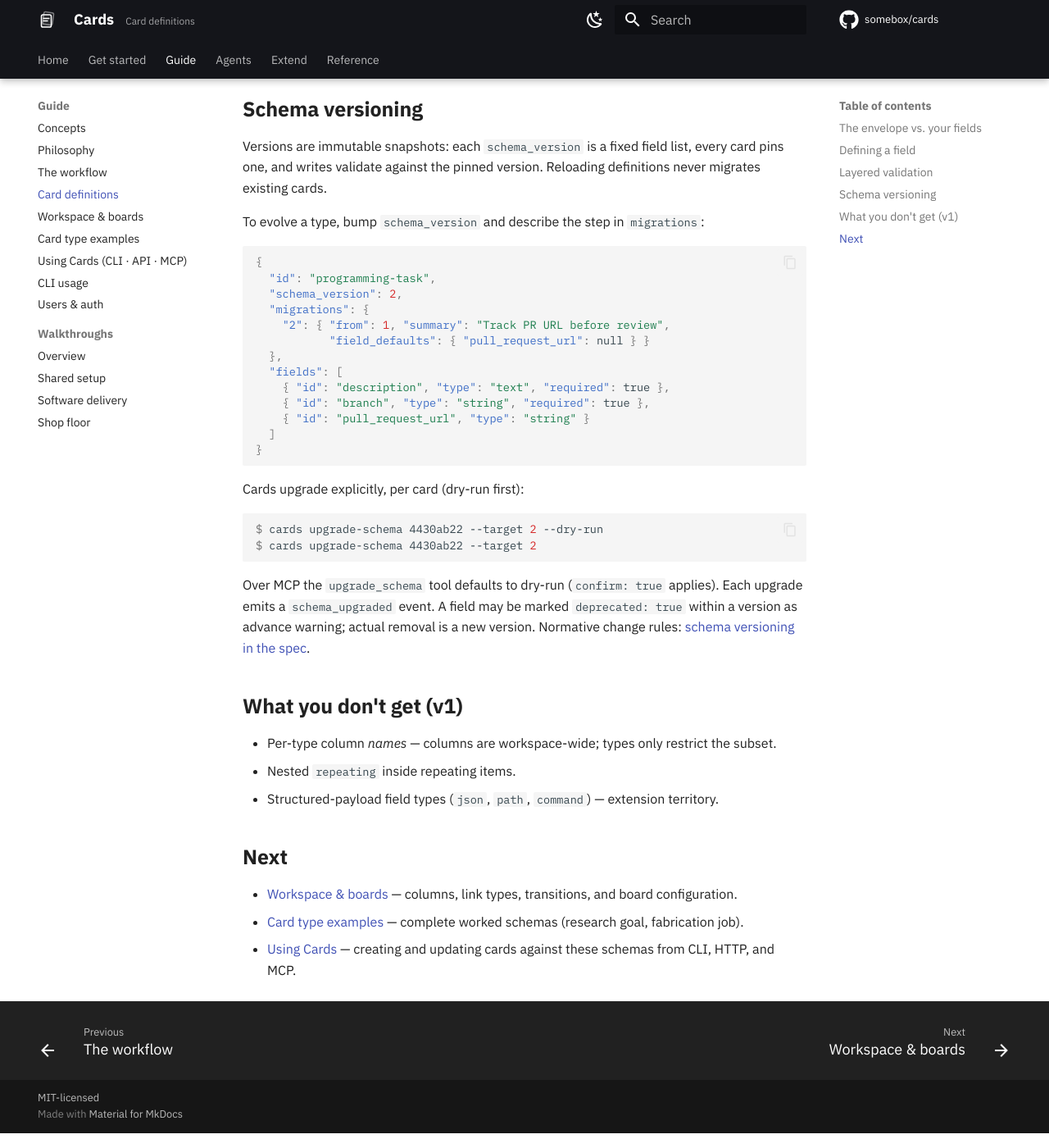
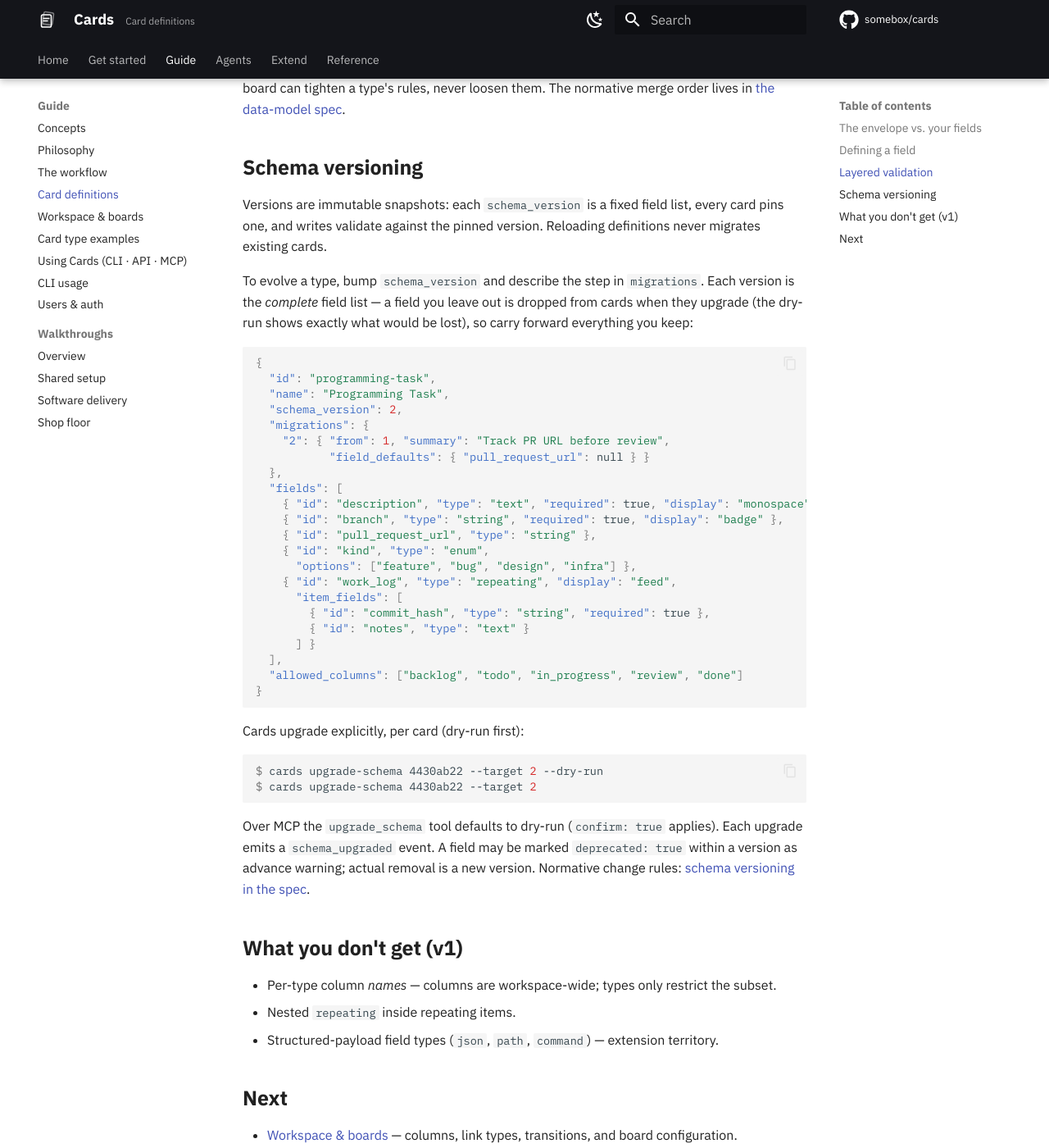
Before and after one commit to somebox/cards, an MkDocs documentation site: the page built from docs/reference/DEVELOPER-REFERENCE-SCHEMA-AUTHORING.md, in a window 1280 px wide and 1400 px high, scrolled down 3340 px. Shown: the whole window at 82% size. Built offline with MkDocs 1.6.1 and Material for MkDocs 9.7.7, drawn with Linux system fonts in a browser that asks for light colours; comment, search, counter and statistics services are not loaded; some of the changed text lies outside the part shown.

Commit message:
docs(schema): connect definition id to card type_id; fix v2 example dropping fields
Validated the whole Card definitions page against the loader: the headline
example loads/creates/appends, the date-min-as-string parse error is real,
display values and deprecated match core, and upgrade-schema --dry-run is
confirmed non-mutating.

Two fixes from that pass:
- The envelope table's type_id row never said it IS the definition's id —
  now stated in prose and in the row.
- The schema_version 2 example omitted kind/work_log while claiming an
  additive change; verified via upgrade dry-run that this silently drops
  both fields. Example now carries the full field list forward, with a
  warning that a version is the complete list.

Co-Authored-By: Claude Fable 5 <noreply@anthropic.com>

````diff
--- a/docs/reference/DEVELOPER-REFERENCE-SCHEMA-AUTHORING.md
+++ b/docs/reference/DEVELOPER-REFERENCE-SCHEMA-AUTHORING.md
@@ -41,12 +41,15 @@ generated MCP tools. This page covers authoring them.
 ## The envelope vs. your fields
 
 A schema is not fully free-form: every card shares a universal envelope the
-runtime manages, and your card type defines only the shape of `fields`.
+runtime manages, and your card type defines only the shape of `fields`. The
+two files relate by id — the `id` at the top of the definition
+(`programming-task` above) is what every card created from it carries as its
+`type_id`.
 
 | Property | On create | On update | Notes |
 |---|---|---|---|
 | `id` | Server-generated | Immutable | Stable string; used in URLs and links |
-| `type_id` | Required | Immutable | Must match a defined card type |
+| `type_id` | Required | Immutable | The definition's `id` (e.g. `programming-task`) |
 | `schema_version` | Defaults to current | Via `upgrade-schema` only | Pins validation rules |
 | `title` | Required | PATCH | Not part of `fields`; always indexed for search |
 | `status` | Required (or first allowed column) | PATCH | Always a workspace **column id** |
@@ -137,21 +140,32 @@ list, every card pins one, and writes validate against the pinned version.
 Reloading definitions never migrates existing cards.
 
 To evolve a type, bump `schema_version` and describe the step in
-`migrations`:
+`migrations`. Each version is the *complete* field list — a field you leave
+out is dropped from cards when they upgrade (the dry-run shows exactly what
+would be lost), so carry forward everything you keep:
 
 ```json
 {
   "id": "programming-task",
+  "name": "Programming Task",
   "schema_version": 2,
   "migrations": {
     "2": { "from": 1, "summary": "Track PR URL before review",
            "field_defaults": { "pull_request_url": null } }
   },
   "fields": [
-    { "id": "description", "type": "text", "required": true },
-    { "id": "branch", "type": "string", "required": true },
-    { "id": "pull_request_url", "type": "string" }
-  ]
+    { "id": "description", "type": "text", "required": true, "display": "monospace" },
+    { "id": "branch", "type": "string", "required": true, "display": "badge" },
+    { "id": "pull_request_url", "type": "string" },
+    { "id": "kind", "type": "enum",
+      "options": ["feature", "bug", "design", "infra"] },
+    { "id": "work_log", "type": "repeating", "display": "feed",
+      "item_fields": [
+        { "id": "commit_hash", "type": "string", "required": true },
+        { "id": "notes", "type": "text" }
+      ] }
+  ],
+  "allowed_columns": ["backlog", "todo", "in_progress", "review", "done"]
 }
 ```
 
````
